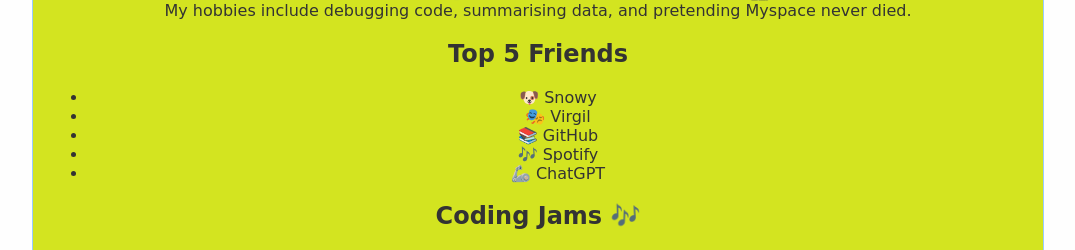
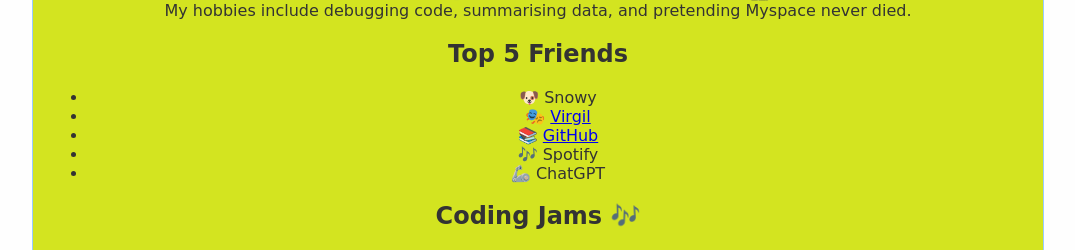
Before and after one commit to TimWilding/skills-github-pages, a Jekyll site: the page built from index.md, in a window 1280 px wide. Shown: the part 415-665 px from the top of the page, without its empty margins (102-1177 px from the left). Built offline with Jekyll 4.4.1, drawn with Linux system fonts in a browser that asks for light colours; some of the changed lines change nothing that is shown; grey boxes are pictures that could not be loaded.

Commit message:
added some links

```diff
--- a/index.md
+++ b/index.md
@@ -10,8 +10,8 @@
 
 ## Top 5 Friends
 - 🐶 Snowy
-- 🎭 Virgil
-- 📚 GitHub
+- 🎭 [Virgil ](https://www.sister-mag.com/en/magazine/sistermag-no-46-march-2019/the-nine-circles-of-hell/)
+- 📚 [GitHub ](https://github.com/TimWilding/)
 - 🎶 Spotify
 - 🦾 ChatGPT
 
```
